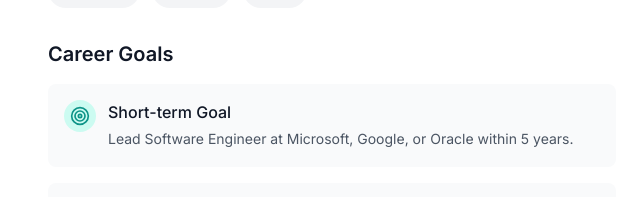
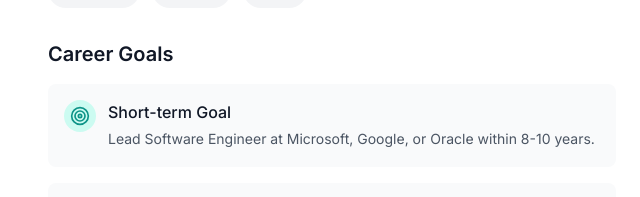
Before and after one commit to Ancel-duke/portfolio-1, a React (Create React App) app: page / in a window 1280 px wide. Shown: the part 2083-2280 px from the top of the page, without its empty margins (0-640 px from the left). Built offline with nearby package versions, Linux system fonts and the light colour scheme; the HTML template or start-up script is replaced by a standard one.

Commit message:
Update short-term goal timeline to 8-10 years

```diff
--- a/src/components/About.jsx
+++ b/src/components/About.jsx
@@ -175,9 +175,9 @@ const About = () => {
                     </div>
                     <div>
                       <h4 className="font-medium text-gray-900 dark:text-gray-100 mb-1">Short-term Goal</h4>
-                      <p className="text-sm text-gray-600 dark:text-gray-300 leading-relaxed">
-                        Lead Software Engineer at Microsoft, Google, or Oracle within 5 years.
-                      </p>
+                                             <p className="text-sm text-gray-600 dark:text-gray-300 leading-relaxed">
+                         Lead Software Engineer at Microsoft, Google, or Oracle within 8-10 years.
+                       </p>
                     </div>
                   </div>
                 </motion.div>
```
